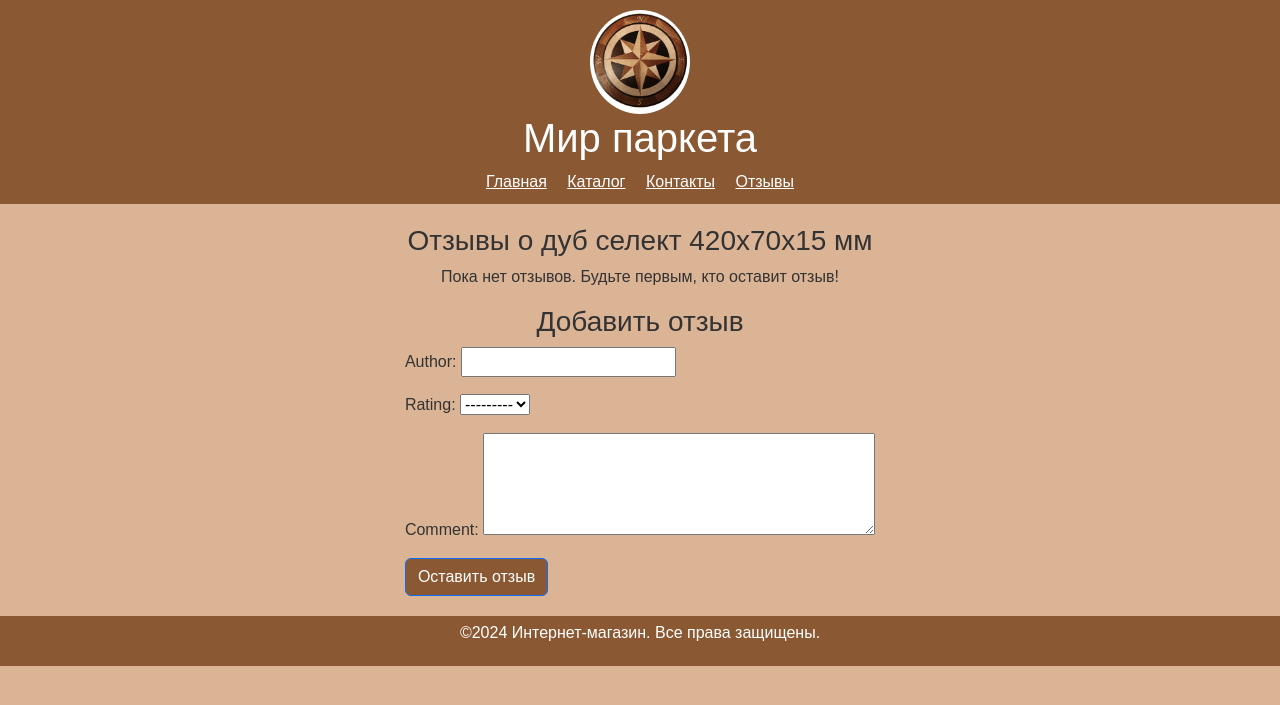
After one commit to allabergenovvyacheslav/Diploma_Django, a Django app: page /products/1/reviews/ in a window 1280 px wide. The commit adds this page. Shown: the top 705 px of the page. Run offline with Django 4.2, Linux system fonts and the light colour scheme; data comes from the database, SQL or seed files in the repository; both versions use the stored data as it was after the commit.

Commit message:
18.12.2024

```diff
--- a/shop/catalog/forms.py
+++ b/shop/catalog/forms.py
@@ -1,7 +1,17 @@
 from django import forms
+from .models import *
+
 
 # Простая форма не связанная с моделями (Форма обратной связи с клиентом)
 class ContactForm(forms.Form):
     name = forms.CharField(max_length=100, label="Ваше имя")
     email = forms.EmailField(label="Ваш Email")
     message = forms.CharField(widget=forms.Textarea, label="Сообщение")
+
+
+# Создание формы для отзывов
+class ReviewForm(forms.ModelForm):
+    class Meta:
+        model = Review
+        fields = ['author', 'rating', 'comment']  # Поля для заполнения
+        widgets = {'comment': forms.Textarea(attrs={'rows': 4})} # «rows» (количество строк) 4
--- a/shop/catalog/models.py
+++ b/shop/catalog/models.py
@@ -2,6 +2,7 @@ from django.db import models
 
 # Create your models here.
 # Модель описывает структуру таблицы базы данных
+
 
 class Category(models.Model):
     name = models.CharField(max_length=100, unique=True) # Название категории
@@ -19,3 +20,16 @@ class Product(models.Model):
 
     def __str__(self):
         return self.name
+
+
+# Модель Rewiew дает возможность добавлять отзывы к товарам
+class Review(models.Model):
+    # related_name= получить все отзывы через поле reviews у объекта Product
+    product = models.ForeignKey('Product', on_delete=models.CASCADE, related_name='reviews')
+    author = models.CharField(max_length=100)
+    rating = models.IntegerField(choices=[(i, i) for i in range(1, 6)])  # Оценка от 1 до 5
+    comment = models.TextField()
+    created_at = models.DateTimeField(auto_now_add=True)
+
+    def __str__(self):
+        return f'Отзыв от {self.author}'
--- a/shop/catalog/static/catalog/styles.css
+++ b/shop/catalog/static/catalog/styles.css
@@ -10,6 +10,28 @@ header {
     text-align: center;
 }
 
+main {
+    padding: 20px;
+    display: flex;
+    align-items: center;
+    justify-content: center;
+    color: #333;
+    flex-direction: column;
+}
+
+a {
+    color: #8a5832;
+}
+
+a:visited {
+    color: #5f030f;
+}
+
+a:hover {
+    color: #2706e2;
+    text-decoration: underline;
+}
+
 img {
     border-radius: 50%;
 }
@@ -18,10 +40,15 @@ h2 {
     color: #333;
 }
 
+.btn {
+    background-color: #8a5832;
+    color: #fff
+}
+
 footer {
-  display: flex;
-  justify-content: center;
-  padding: 5px;
-  background-color: #8a5832;
-  color: #fff;
+    display: flex;
+    justify-content: center;
+    padding: 5px;
+    background-color: #8a5832;
+    color: #fff;
 }
--- a/shop/catalog/urls.py
+++ b/shop/catalog/urls.py
@@ -1,9 +1,14 @@
 from django.urls import path
-from .views import product_list, home, contact_view
+
+from .views import *
+
 
 # '' пробел в кавычках означает главную страницу
 urlpatterns = [
     path('', home, name='home'), # Главная страница
     path('products/', product_list, name='product_list'),
     path('contact/', contact_view, name='contact'),
+    path('reviews/', reviews_all, name='reviews'),
+    path('category/<str:category_name>/', products_by_category, name='products_by_category'),
+    path('products/<int:product_id>/reviews/', product_reviews, name='product_reviews'),
 ]
--- a/shop/catalog/views.py
+++ b/shop/catalog/views.py
@@ -1,8 +1,10 @@
-from django.shortcuts import render, redirect
+from django.shortcuts import render, get_object_or_404, redirect
+from django.core.paginator import Paginator
 from django.http import HttpResponse
 from django.views import View
-from .forms import ContactForm
-from .models import Product, Category
+from .forms import ContactForm, ReviewForm
+from .models import Product, Category, Review
+
 
 # Create your views here.
 
@@ -10,16 +12,17 @@ from .models import Product, Category
 def home(request):
     # Получаем все категории
     categories = Category.objects.all()
-    return render(request, 'catalog/home.html', {'categories': categories,})
+    return render(request, 'catalog/home.html', {'categories': categories})
 
 
-# Создание представления для отображения списка товаров из БД
-def product_list(request):
-    products = Product.objects.all()  # Получаем все товары из базы данных
-    return render(request, 'catalog/product_list.html', {'products': products})
+# Создание представления для отображения списка товаров из выбранной категории
+def products_by_category(request, category_name):
+    products = Product.objects.filter(category__name=category_name)
+    return render(request, 'catalog/products_by_category.html',
+                  {'category_name': category_name, 'products': products})
 
 
-# Создание представления для обработки формы
+# Создание представления для обработки формы обратной связи
 def contact_view(request):
     if request.method == 'POST':
         form = ContactForm(request.POST)
@@ -33,55 +36,36 @@ def contact_view(request):
     return render(request, 'catalog/contact.html', {'form': form})
 
 
+# Создание представления для каталога с пагинацией
+def product_list(request):
+    # Получаем все товары
+    products = Product.objects.all()
+    # Создаём пагинатор (3 товара на страницу)
+    paginator = Paginator(products, 3)
+    # Получаем текущую страницу из запроса
+    page_number = request.GET.get('page', 1)
+    page_obj = paginator.get_page(page_number)
+    return render(request, 'catalog/product_list.html', {'page_obj': page_obj})
 
 
-# products = [
-#     {'id': 1, 'name': 'дуб натур 420х70х15', 'category': 'Штучный паркет', 'price': 2500},
-#     {'id': 2, 'name': 'дуб селект 420х70х15', 'category': 'Штучный паркет', 'price': 3200},
-#     {'id': 3, 'name': 'дуб рустик 420х70х15', 'category': 'Штучный паркет', 'price': 1900},
-#     {'id': 4, 'name': 'дуб натур 900х90х15', 'category': 'Широкоформатный паркет', 'price': 3000},
-#     {'id': 5, 'name': 'дуб селект 900х90х15', 'category': 'Широкоформатный паркет', 'price': 3900},
-#     {'id': 6, 'name': 'дуб рустик 900х90х15', 'category': 'Широкоформатный паркет', 'price': 2300},
-#     {'id': 7, 'name': 'Berger Eco Gold', 'category': 'Лак для паркета', 'price': 15000},
-#     {'id': 8, 'name': 'Berger Ceramic Star', 'category': 'Лак для паркета', 'price': 20000},
-#     {'id': 9, 'name': 'Korvicol MS Elastic', 'category': 'Клей для паркета', 'price': 5500},
-#     {'id': 10, 'name': 'Korvicol 2KPU', 'category': 'Клей для паркета', 'price': 15000},
-# ]
-#
-#
-# def product_list(request):
-#     # Получаем параметр 'category' из строки запроса
-#     category = request.GET.get('category')
-#
-#     # Если категория указана, фильтруем товары
-#     if category:
-#         filtered_products = [product for product in products if product['category'] == category]
-#     else:
-#         filtered_products = products
-#
-#     # Передаем товары в шаблон
-#     return render(request, 'catalog/product_list.html', {'products': filtered_products})
-#
-#
-# def add_product(request):
-#     if request.method == 'POST':
-#
-#         # Получаем данные из формы
-#         name = request.POST.get('name')
-#         category = request.POST.get('category')
-#         price = request.POST.get('price')
-#
-#         # Добавляем новый товар в список
-#         products.append(
-#             {
-#                 'id': len(products) + 1,
-#                 'name': name,
-#                 'category': category,
-#                 'price': int(price),
-#             }
-#         )
-#         # Перенаправляем на список товаров
-#         return redirect('product_list')  # Имя маршрута списка товаров
-#
-#     # Если GET-запрос, отображаем форму
-#     return render(request, 'catalog/add_product.html')
+# Создание представления для отображения отзывов
+def product_reviews(request, product_id):
+    product = get_object_or_404(Product, id=product_id)  # Если объект не найден, возникает исключение Http404
+    reviews = product.reviews.all()  # Получаем все отзывы для продукта
+
+    if request.method == 'POST':  # запрос выполнен с использованием метода POST
+        form = ReviewForm(request.POST)
+        if form.is_valid():  # проверяет, корректна ли форма
+            review = form.save(commit=False)  # возвращает объект, который ещё не сохранён в БД
+            review.product = product  # Связываем отзыв с продуктом
+            review.save()  # сохраняем
+            return redirect('product_reviews', product_id=product.id)  # Перенаправляем на ту же страницу
+    else:
+        form = ReviewForm()
+    return render(request, 'catalog/product_reviews.html',
+                  {'product': product, 'reviews': reviews, 'form': form})
+
+
+def reviews_all(request):
+    reviews = Review.objects.all()
+    return render(request, 'catalog/reviews_all_products.html', {'reviews': reviews})
--- a/shop/templates/base.html
+++ b/shop/templates/base.html
@@ -1,20 +1,26 @@
 {% load static %}
 <!DOCTYPE html>
 <html lang="en">
+
 <head>
     <meta charset="UTF-8">
     <meta name="viewport" content="width=device-width, initial-scale=1.0">
     <title>{% block title%}Интернет магазин по продаже дубового паркета{% endblock %}</title>
+    <!-- Подключение Bootstrap через CDN -->
+    <link href="https://cdn.jsdelivr.net/npm/bootstrap@5.3.0-alpha3/dist/css/bootstrap.min.css" rel="stylesheet">
+    <!-- Подключение пользовательского CSS -->
     <link rel="stylesheet" href="{% static 'catalog/styles.css' %}">
 </head>
+
 <body>
     <header>
         <img src="{% static 'catalog/images/logo.jpg' %}" alt="Логотип магазина" width="100">
-        <h1>Добро пожаловать в наш интернет магазин</h1>
+        <h1>Мир паркета</h1>
         <nav>
-            <a href="/">Главная</a> |
-            <a href="/products/">Каталог</a> |
-            <a href="/contact/">Контакты</a>
+            <a href="/" class="text-white me-3">Главная</a>
+            <a href="/products/" class="text-white me-3">Каталог</a>
+            <a href="/contact/" class="text-white me-3">Контакты</a>
+            <a href="/reviews/" class="text-white">Отзывы</a>
         </nav>
     </header>
 
@@ -25,7 +31,12 @@
     </main>
 
     <footer>
-        <p>&copy;2024 Интернет магазин</p>
+        <p>&copy;2024 Интернет-магазин. Все права защищены.</p>
     </footer>
+
+    <script
+        src="https://cdn.jsdelivr.net/npm/bootstrap@5.3.0-alpha3/dist/js/bootstrap.bundle.min.js">
+    </script>
+
 </body>
 </html>
--- a/shop/templates/catalog/home.html
+++ b/shop/templates/catalog/home.html
@@ -3,12 +3,14 @@
 {% block title %}Главная{% endblock %}
 
 {% block content %}
+
     <h2>Лучшие предложения на материалы для паркетных работ</h2>
     <h3>Категории товаров</h3>
     <ul>
         {% for category in categories %}
-            <li>
+            <li><h5>
                 <a href="/category/{{ category.name|urlencode}}/">{{ category.name }}</a>
+                </h5>
             </li>
         {% endfor %}
     </ul>
--- /dev/null
+++ b/shop/templates/catalog/product_reviews.html
@@ -0,0 +1,28 @@
+{% extends 'base.html' %}
+
+{% block title %}Отзывы о {{ product.name }}{% endblock %}
+
+{% block content %}
+    <h3>Отзывы о {{ product.name }}</h3>
+    <!-- Список отзывов -->
+    <div class="reviews">
+        {% for review in reviews %}
+            <div class="review">
+                <p><strong>{{ review.author }}</strong> ({{ review.rating }}/5)</p>
+                <p>{{ review.comment }}</p>
+                <p class="text-muted">{{ review.created_at|date:"d M Y H:i" }}</p>
+            </div>
+        <hr>
+        {% empty %}
+            <p>Пока нет отзывов. Будьте первым, кто оставит отзыв!</p>
+    </div>
+        {% endfor %}
+
+    <!-- Форма для добавления отзыва -->
+    <h3>Добавить отзыв</h3>
+    <form method="post">
+        {% csrf_token %}
+        {{ form.as_p }}
+        <button type="submit" class="btn btn-primary">Оставить отзыв</button>
+        </form>
+{% endblock %}
```
Also changed, not shown: shop/templates/catalog/add_product.html (deleted, +0 -25 lines), shop/templates/catalog/product_list.html (+63 -20 lines), shop/templates/catalog/products_by_category.html (added, +15 -0 lines), shop/templates/catalog/reviews_all_products.html (added, +20 -0 lines), shop/catalog/migrations/0002_review.py (added), shop/catalog/migrations/0003_category_category_img_product_product_img.py (added), shop/catalog/migrations/0004_alter_category_category_img_and_more.py (added), shop/catalog/migrations/0005_rename_category_img_category_category_and_more.py (added), shop/db.sqlite3, shop/shop/settings.py (line endings or trailing spaces).
